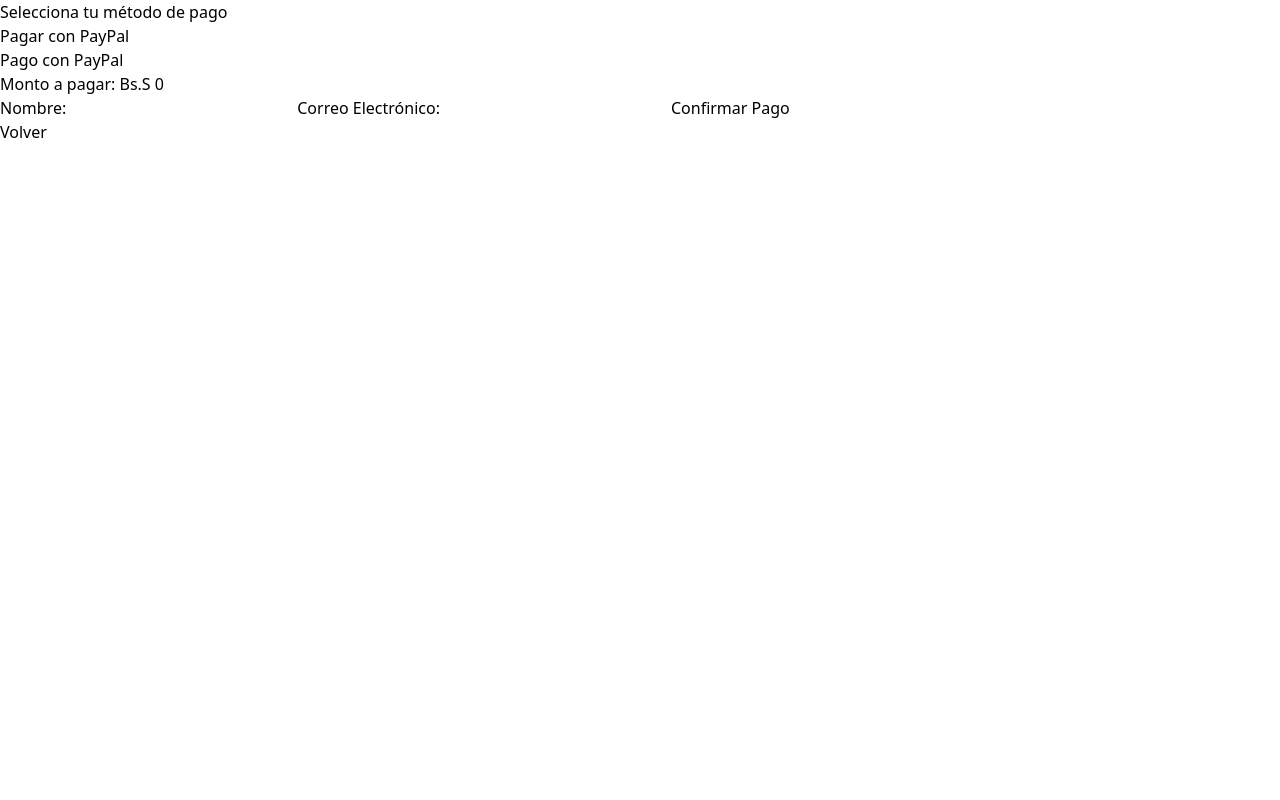
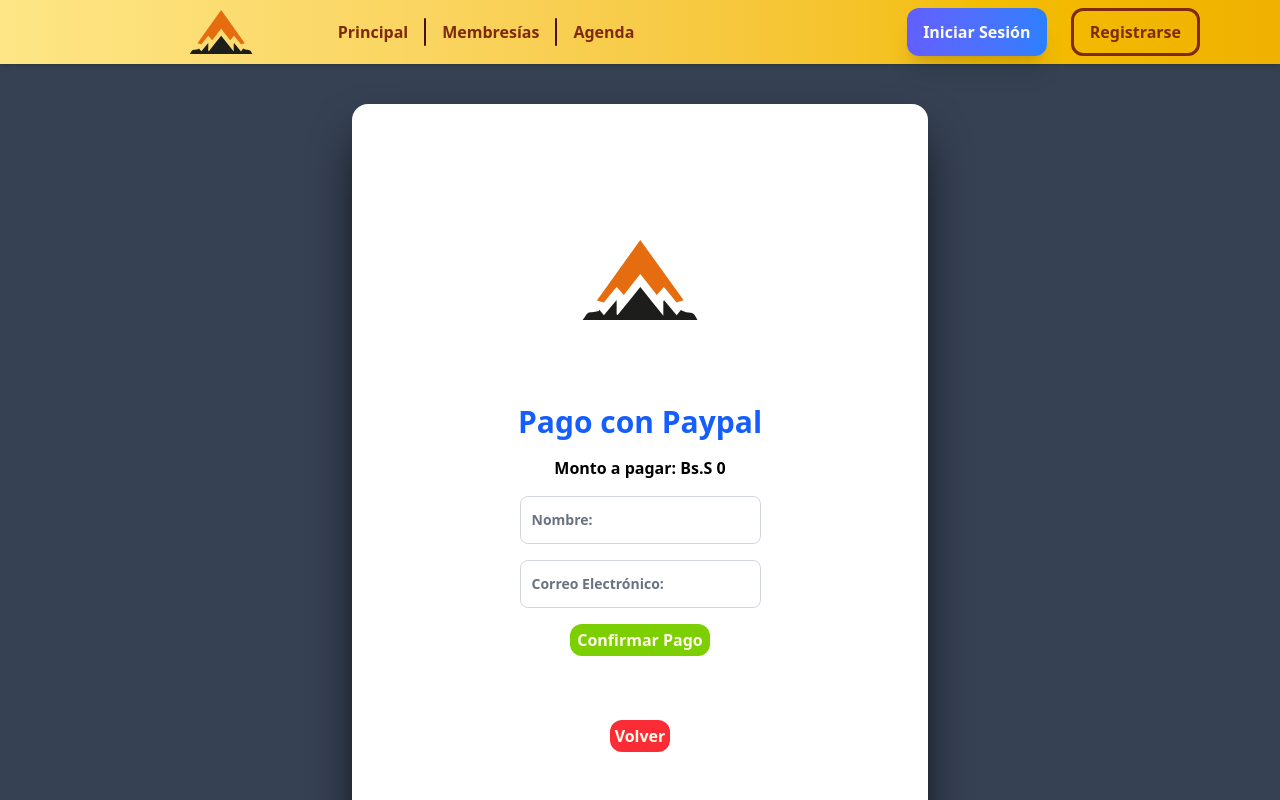
Before and after one commit to Buenaparte/cerro-metro-1, a React (Vite) app: page /payment-method in a window 1280 px wide. Both pictures are taken after a click on the button "Pagar con PayPal". Shown: the top 800 px of the page. Built offline with nearby package versions, Linux system fonts and the light colour scheme; no server answers.

Commit message:
Modificaciones vista

```diff
--- a/src/components/Header_NoSession.jsx
+++ b/src/components/Header_NoSession.jsx
@@ -60,11 +60,11 @@
                 ):(
 
                   <>
-                    <button className="relative w-10 h-10 overflow-hidden bg-gray-100 rounded-full dark:bg-gray-600 transition delay-150 duration-300 ease-in-out hover:-translate-y-1 hover:scale-110 items-center">
+                    <button className="relative w-10 h-10 overflow-hidden bg-gray-100 rounded-full dark:bg-gray-600 transition delay-150 duration-300 ease-in-out hover:-translate-y-1 hover:scale-110 items-center" onClick={()=>navigation("/profile")}>
                         <svg className="bg-center w-10 h-10 text-gray-400 " fill="currentColor" viewBox="0 0 20 20" xmlns="http://www.w3.org/2000/svg"><path fillRule="evenodd" d="M10 9a3 3 0 100-6 3 3 0 000 6zm-7 9a7 7 0 1114 0H3z" clipRule="evenodd"></path></svg>
                     </button>
+
                     <button onClick={handleLogout} className="items-center ">
-
                       <svg xmlns="http://www.w3.org/2000/svg" viewBox="0 0 24 24" fill="currentColor" className="size-8 text-orange-950 text-6xl hover:text-blue-600 active:bg-blue-400 transition delay-150 duration-300 ease-in-out hover:-translate-y-1 hover:scale-110 ">
                         <path fillRule="evenodd" d="M16.5 3.75a1.5 1.5 0 0 1 1.5 1.5v13.5a1.5 1.5 0 0 1-1.5 1.5h-6a1.5 1.5 0 0 1-1.5-1.5V15a.75.75 0 0 0-1.5 0v3.75a3 3 0 0 0 3 3h6a3 3 0 0 0 3-3V5.25a3 3 0 0 0-3-3h-6a3 3 0 0 0-3 3V9A.75.75 0 1 0 9 9V5.25a1.5 1.5 0 0 1 1.5-1.5h6ZM5.78 8.47a.75.75 0 0 0-1.06 0l-3 3a.75.75 0 0 0 0 1.06l3 3a.75.75 0 0 0 1.06-1.06l-1.72-1.72H15a.75.75 0 0 0 0-1.5H4.06l1.72-1.72a.75.75 0 0 0 0-1.06Z" clipRule="evenodd" />
                       </svg>
--- a/src/pages/Creacion_Rutas.jsx
+++ b/src/pages/Creacion_Rutas.jsx
@@ -32,7 +32,7 @@
         try {
 
             setIsUploading(true);
-            const imageUrl = await uploadImage(file, 'foto-perfil');
+            let imageUrl = await uploadImage(file, 'foto-perfil');
             if(imageUrl==""){
               imageUrl= await uploadImage(no_image);
             }
@@ -102,11 +102,7 @@
                 <label for="floating_outlined" class="absolute text-sm text-gray-500 duration-300 transform -translate-y-4 scale-75 top-2 z-10 origin-[0] bg-white px-2 peer-focus:px-2 peer-focus:text-blue-600 peer-focus:dark:text-blue-500 peer-placeholder-shown:scale-100 peer-placeholder-shown:-translate-y-1/2 peer-placeholder-shown:top-1/2 peer-focus:top-2 peer-focus:scale-75 peer-focus:-translate-y-4 rtl:peer-focus:translate-x-1/4 rtl:peer-focus:left-auto start-1">Descripcion Ruta</label>
 
               </div >
-              <br></br>
-              <div className="relative">
-                <p> Imagen de la ruta </p>
-                <input type='file' accept='image/*'  onChange={handleFileChange} disabled={isUploading}  ></input>
-                </div >        <br></br>
+
               <br></br>
               <div className="relative">
                 <input type='text'value={Descripcion2} onChange={(e)=>setDescripcion2(e.target.value)}  id="floating_outlined" className="block px-2.5 pb-2.5 pt-4 w-full text-sm text-gray-900 bg-transparent rounded-lg border-1 border-gray-300 appearance-none dark:border-gray-600 dark:focus:border-blue-500 focus:outline-none focus:ring-0 focus:border-blue-600 peer" placeholder=" "></input>
@@ -121,9 +117,34 @@
               </div>
               <br></br>
               <div className="relative">
-                <p> Imagen de la pagina principal </p>
-                <input type='file' accept='image/*'  onChange={handleFileChange2} disabled={isUploading} ></input>
-              </div><br></br>
+                <label className="block mb-2 text-sm font-semibold text-gray-900"
+                for="large_size">Imagen Principal</label>
+                <input accept='image/*'  onChange={handleFileChange} disabled={isUploading} className="text-sm text-grey-500
+                  file:mr-5 file:py-2 file:px-6
+                  file:rounded-full file:border-0
+                  file:text-sm file:font-medium
+                  file:bg-blue-50 file:text-blue-700
+                  hover:file:cursor-pointer hover:file:bg-amber-50
+                  hover:file:text-orange-700"
+                  id="large_size" type="file">
+
+                </input>
+              </div>
+              <br></br>
+              <div className="relative">
+              <label className="block mb-2 text-sm font-semibold text-gray-900"
+                for="large_size">Imagen Secundaria</label>
+                <input accept='image/*'  onChange={handleFileChange2} disabled={isUploading} className="text-sm text-grey-500
+                  file:mr-5 file:py-2 file:px-6
+                  file:rounded-full file:border-0
+                  file:text-sm file:font-medium
+                  file:bg-blue-50 file:text-blue-700
+                  hover:file:cursor-pointer hover:file:bg-amber-50
+                  hover:file:text-orange-700"
+                  id="large_size" type="file">
+
+                </input>
+              </div>
               <br></br>
               <div className="text-center">
                 <button className="bg-lime-500 hover:bg-orange-700 active:bg-orange-900 font-semibold rounded-xl w-35 h-12 text-amber-50
@@ -134,7 +155,9 @@
           </form>
           <br></br>
             <div className="mb-5">
-              <Boton_secundario text="Volver" link="/search_routes"/>
+              <button className="bg-red-500 hover:bg-red-700 active:bg-red-900 font-semibold rounded-xl w-35 h-12 text-amber-50
+                  transition delay-150 duration-300 ease-in-out hover:-translate-y-1 hover:scale-110 position:relative"
+              onClick={()=>navigation("/search_routes")}>Volver</button>
             </div>
         </div>
         <Footer/>
--- a/src/pages/PaymentMethod.jsx
+++ b/src/pages/PaymentMethod.jsx
@@ -1,5 +1,8 @@
 import { useState, useEffect } from "react";
 import { useNavigate } from "react-router-dom";
+import Header_NoSession from "../components/Header_NoSession";
+import Footer from "../components/Footer";
+import { Logo_responsive } from "../components/Logo_responsive";
 
 export function PaymentMethod() {
   const navigate = useNavigate();
@@ -26,28 +29,68 @@
   };
 
   return (
-    <div>
-      <h1>Selecciona tu método de pago</h1>
+    <>
+    <div className="bg-gray-700 h-full w-screen">
+      <Header_NoSession />
+      <div className="h-svh font-semibold gap-6 mx-auto mt-10 mb-10 flex flex-col bg-white rounded-2xl w-xl justify-center items-center shadow-black shadow-2xl">
+        <Logo_responsive className="!relative !w-[201.72px] !h-[80px]" />
 
-      <button onClick={() => setMostrarFormulario(true)}>Pagar con PayPal</button>
 
-      {mostrarFormulario && (
-        <div>
-          <h2>Pago con PayPal</h2>
-          <p>Monto a pagar: Bs.S {monto}</p>
-          <form onSubmit={handlePago}>
-            <label>Nombre:</label>
-            <input type="text" value={nombre} onChange={(e) => setNombre(e.target.value)} />
+        {!mostrarFormulario &&(
+          <>
+          <h1 className="mt-5 font-bold text-orange-600 text-3xl">Selecciona tu método de pago</h1>
+          <button className="bg-blue-500 hover:bg-blue-700 active:bg-blue-900 font-semibold rounded-xl w-35 h-12 text-amber-50
+                transition delay-150 duration-300 ease-in-out hover:-translate-y-1 hover:scale-110 position:relative"
+                onClick={() => setMostrarFormulario(true)}>Pagar con PayPal
+          </button>
+          <div className=" text-center">
+            <button className="mb-4 bg-red-500 hover:bg-red-700 active:bg-red-900 font-semibold rounded-xl w-15 h-8 text-amber-50
+                    transition delay-150 duration-300 ease-in-out hover:-translate-y-1 hover:scale-110 position:relative"
+                    onClick={() => navigate("/payment") }>Volver
+            </button>
+          </div>
+        </>
 
-            <label>Correo Electrónico:</label>
-            <input type="email" value={email} onChange={(e) => setEmail(e.target.value)} />
+        )}
 
-            <button type="submit">Confirmar Pago</button>
-          </form>
-        </div>
-      )}
+        {mostrarFormulario && (
+          <>
+            <div className="mx-auto mt-10 mb-10 flex flex-col  justify-center items-center ">
+              <h1 className="mt-5 font-bold text-blue-600 text-3xl">Pago con Paypal</h1>
+              <p className="mt-4">Monto a pagar: Bs.S {monto}</p>
+              <form onSubmit={handlePago} className="mt-4">
+                <div className="relative">
+                  <input type="text" value={nombre} onChange={(e) => setNombre(e.target.value)} id="floating_outlined" className="block px-2.5 pb-2.5 pt-4 w-full text-sm text-gray-900 bg-transparent rounded-lg border-1 border-gray-300 appearance-none dark:border-gray-600 dark:focus:border-blue-500 focus:outline-none focus:ring-0 focus:border-blue-600 peer" placeholder=" "  />
+                  <label for="floating_outlined" className="absolute text-sm text-gray-500 duration-300 transform -translate-y-4 scale-75 top-2 z-10 origin-[0] bg-white px-2 peer-focus:px-2 peer-focus:text-blue-600 peer-focus:dark:text-blue-500 peer-placeholder-shown:scale-100 peer-placeholder-shown:-translate-y-1/2 peer-placeholder-shown:top-1/2 peer-focus:top-2 peer-focus:scale-75 peer-focus:-translate-y-4 rtl:peer-focus:translate-x-1/4 rtl:peer-focus:left-auto start-1">
+                      Nombre:
+                  </label>
+                </div>
 
-      <button onClick={() => navigate("/payment")}>Volver</button>
+                <div className="relative mt-4">
+                  <input type="email" value={email} onChange={(e) => setEmail(e.target.value)} id="floating_outlined" className="block px-2.5 pb-2.5 pt-4 w-full text-sm text-gray-900 bg-transparent rounded-lg border-1 border-gray-300 appearance-none dark:border-gray-600 dark:focus:border-blue-500 focus:outline-none focus:ring-0 focus:border-blue-600 peer" placeholder=" "/>
+                  <label for="floating_outlined" className="absolute text-sm text-gray-500 duration-300 transform -translate-y-4 scale-75 top-2 z-10 origin-[0] bg-white px-2 peer-focus:px-2 peer-focus:text-blue-600 peer-focus:dark:text-blue-500 peer-placeholder-shown:scale-100 peer-placeholder-shown:-translate-y-1/2 peer-placeholder-shown:top-1/2 peer-focus:top-2 peer-focus:scale-75 peer-focus:-translate-y-4 rtl:peer-focus:translate-x-1/4 rtl:peer-focus:left-auto start-1">
+                    Correo Electrónico:
+                  </label>
+                </div>
+                <div className="text-center mt-4">
+                  <button className=" bg-lime-500 hover:bg-lime-700 active:bg-lime-900 font-semibold rounded-xl w-35 h-8 text-amber-50
+                      transition delay-150 duration-300 ease-in-out hover:-translate-y-1 hover:scale-110 position:relative"
+                  type="submit">Confirmar Pago</button>
+                </div>
+              </form>
+            </div>
+            <div className=" text-center">
+              <button className="mb-4 bg-red-500 hover:bg-red-700 active:bg-red-900 font-semibold rounded-xl w-15 h-8 text-amber-50
+                      transition delay-150 duration-300 ease-in-out hover:-translate-y-1 hover:scale-110 position:relative"
+              onClick={() => setMostrarFormulario(false)}>Volver</button>
+            </div>
+          </>
+        )}
+
+
+      </div>
+      <Footer />
     </div>
+    </>
   );
 }
--- a/src/pages/Profile.jsx
+++ b/src/pages/Profile.jsx
@@ -13,7 +13,7 @@
     return (
         <>
             <Header_NoSession/>
-            <div>hola</div>
+            <div>{profile.email}</div>
         </>
     )
 }
--- a/src/pages/Search_Routes.jsx
+++ b/src/pages/Search_Routes.jsx
@@ -1,4 +1,4 @@
-import React from 'react'
+import React, { use } from 'react'
 import { useEffect, useState } from "react";
 import { useParams } from "react-router-dom";
 import {collection, getDocs, query, where } from 'firebase/firestore';
@@ -9,9 +9,12 @@
 import Boton_primario from '../components/Boton_primario'
 import Footer from '../components/Footer';
 import no_image from "../assets/no_image.png"
+import { UserContext } from '../components/User_Context';
 
 
 export default function search_routes() {
+  const profileContext = use(UserContext)
+  const {logged,profile} = profileContext
   const [productos, setProductos] = useState([]);
 
   const [titulo, setTitulo] = useState("Rutas");
@@ -46,9 +49,12 @@
       <Header_NoSession/>
       <div className="bg-gradient-to-r from-orange-400 to-orange-700 bg-clip-text text-transparent text-7xl font-bold text-center mt-15 mb-15">
         RUTAS DISPONIBLES</div>
-      <div className=" mt-10 ml-10 text-center">
+
+      {logged && (
+        <div className=" mt-10 ml-10 text-center">
         <Boton_primario  text="Crear Rutas" link="/Creacion_Rutas"/>
-      </div>
+        </div>
+    )}
 
       <div className="productos text-start rounded-2xl">
               { productos.map((prod) => <Formato_Rutas Ruta={prod} key={prod.id} />) }
```
Also changed, not shown: src/pages/Booking.jsx (+8 -3 lines), src/pages/Payment.jsx (+4 -5 lines).
